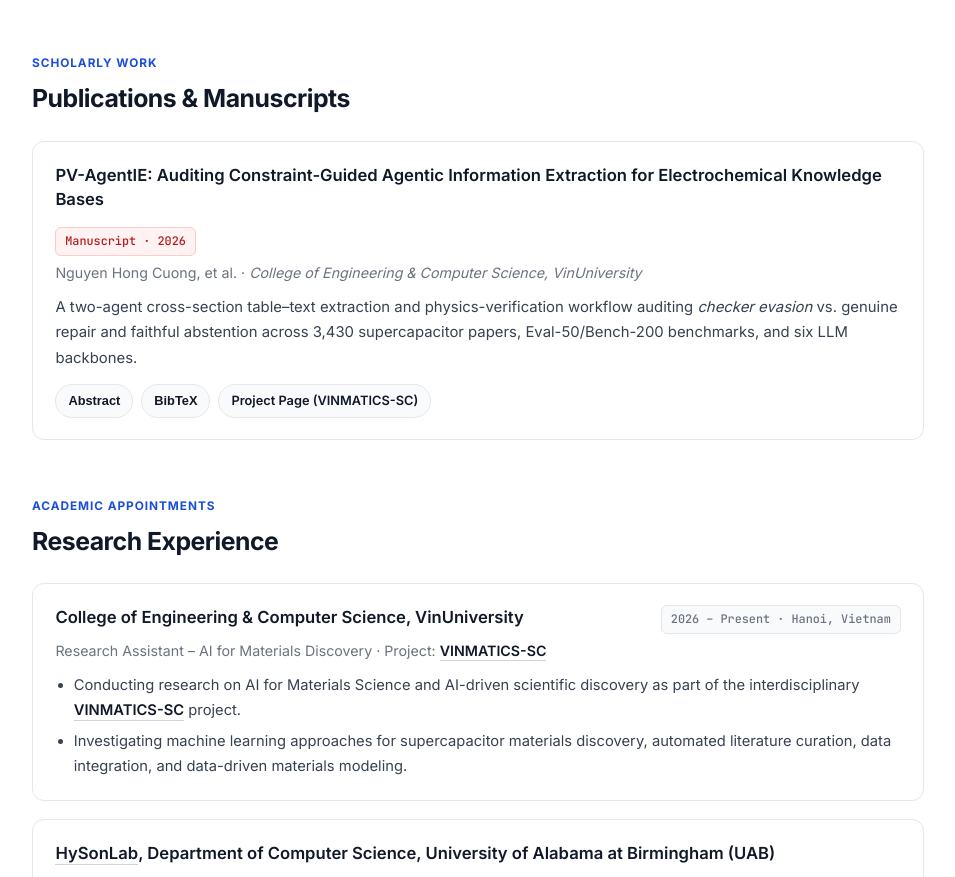
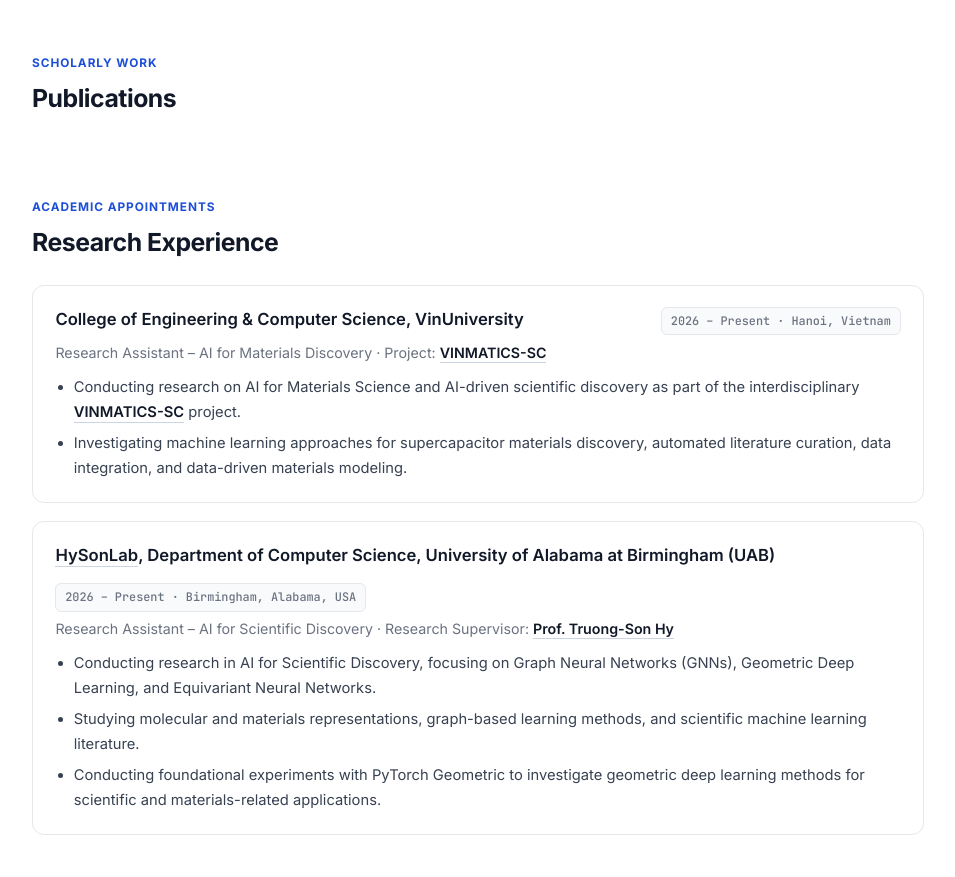
Before and after one commit to hongcuong-nguyen/hongcuong-nguyen.github.io, a plain HTML site: page index.html in a window 1280 px wide. Shown: the part 917-1794 px from the top of the page, without its empty margins (162-1117 px from the left). Drawn offline with Linux system fonts and the light colour scheme.

Commit message:
Remove PV-AgentIE publication details from index.html
Removed detailed publication entry for PV-AgentIE from the publications section.

```diff
--- a/index.html
+++ b/index.html
@@ -566,43 +566,8 @@
     <!-- Publications & Manuscripts -->
     <section id="publications">
       <div class="section-eyebrow">Scholarly Work</div>
-      <h2 class="section-heading">Publications & Manuscripts</h2>
+      <h2 class="section-heading">Publications </h2>
       <div class="card-stack">
-
-        <article class="card">
-          <div class="card-top">
-            <div class="card-title">
-              PV-AgentIE: Auditing Constraint-Guided Agentic Information Extraction for Electrochemical Knowledge Bases
-            </div>
-            <span class="badge venue">Manuscript · 2026</span>
-          </div>
-          <div class="card-meta">
-            Nguyen Hong Cuong, et al. · <em>College of Engineering & Computer Science, VinUniversity</em>
-          </div>
-          <p class="card-desc">
-            A two-agent cross-section table–text extraction and physics-verification workflow auditing <em>checker evasion</em> vs. genuine repair and faithful abstention across 3,430 supercapacitor papers, Eval-50/Bench-200 benchmarks, and six LLM backbones.
-          </p>
-          <div class="card-actions">
-            <button class="btn-sm" onclick="toggleBox('abs-pv')">Abstract</button>
-            <button class="btn-sm" onclick="toggleBox('bib-pv')">BibTeX</button>
-            <a class="btn-sm" href="https://vinuni-vinmatics-sc.github.io/" target="_blank" rel="noopener">Project Page (VINMATICS-SC)</a>
-          </div>
-          <div id="abs-pv" class="collapsible">
-            <strong>Abstract:</strong> Scientific extraction agents pair large language models (LLMs) with executable domain checks, yet external validator feedback can induce superficial compliance (<em>checker evasion</em>) rather than source-faithful repair. We present and audit PV-AgentIE, coupling full-context cross-section extraction with deterministic electrochemical verification (<em>E–C–ΔV</em> conservation and 3E/2E isolation) and two-round rationale-logged reflection. On human-verified Eval-50 (397 gold records), PV-AgentIE achieves 87.1% F1 (+8.0 pp over paired Pre-Critic) with zero checker evasions, while exposing three distinct evasion mechanisms across five of six audited LLM backbones and programmatic heuristics.
-          </div>
-          <div id="bib-pv" class="collapsible">
-            <div style="display:flex; justify-content:space-between; align-items:center;">
-              <strong>BibTeX</strong>
-              <button class="btn-sm" onclick="copyText('bib-pv-code')">Copy</button>
-            </div>
-<pre id="bib-pv-code">@misc{nguyen2026pvagentie,
-  title  = {PV-AgentIE: Auditing Constraint-Guided Agentic Information Extraction for Electrochemical Knowledge Bases},
-  author = {Nguyen, Hong Cuong and VINMATICS-SC Research Team},
-  year   = {2026},
-  note   = {Manuscript, College of Engineering \& Computer Science, VinUniversity}
-}</pre>
-          </div>
-        </article>
 
       </div>
     </section>
```
